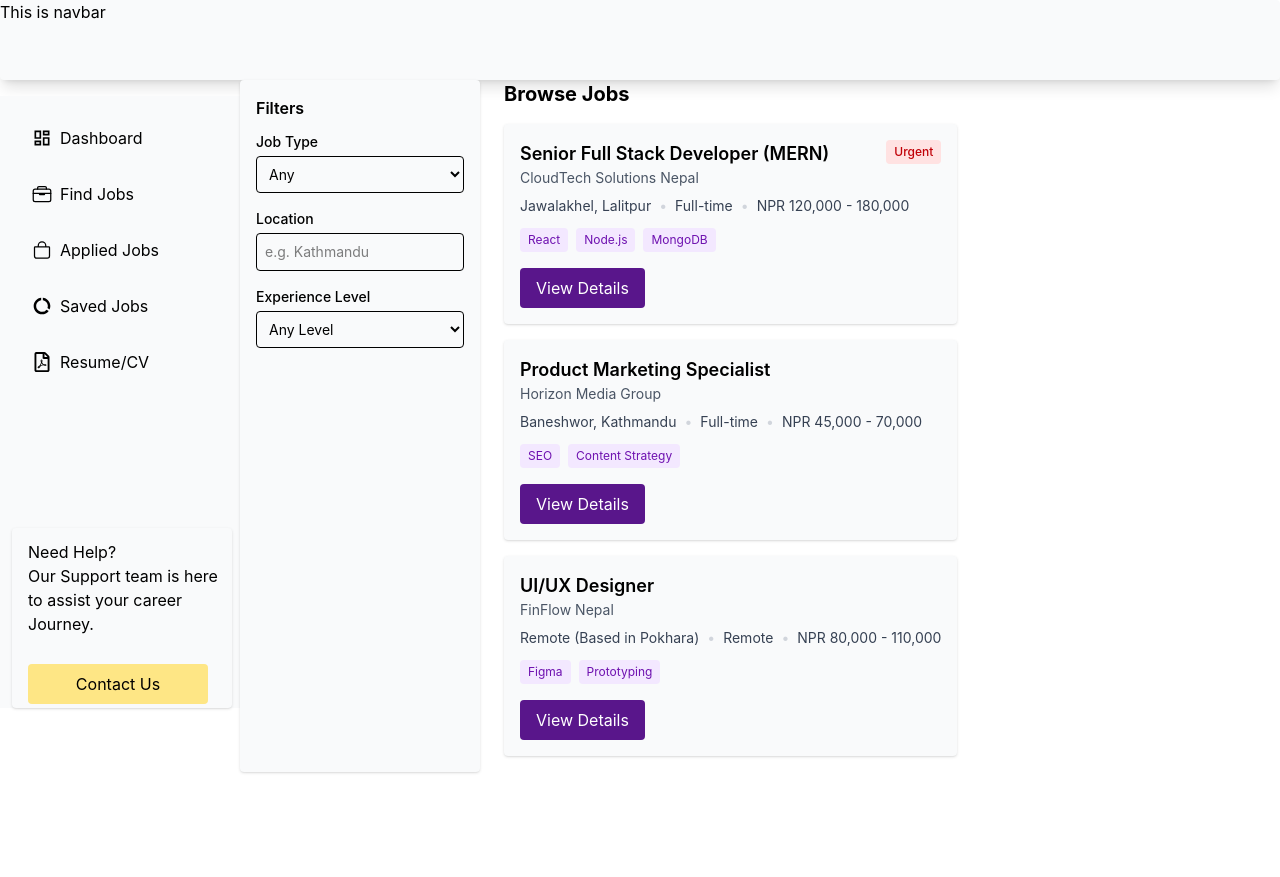
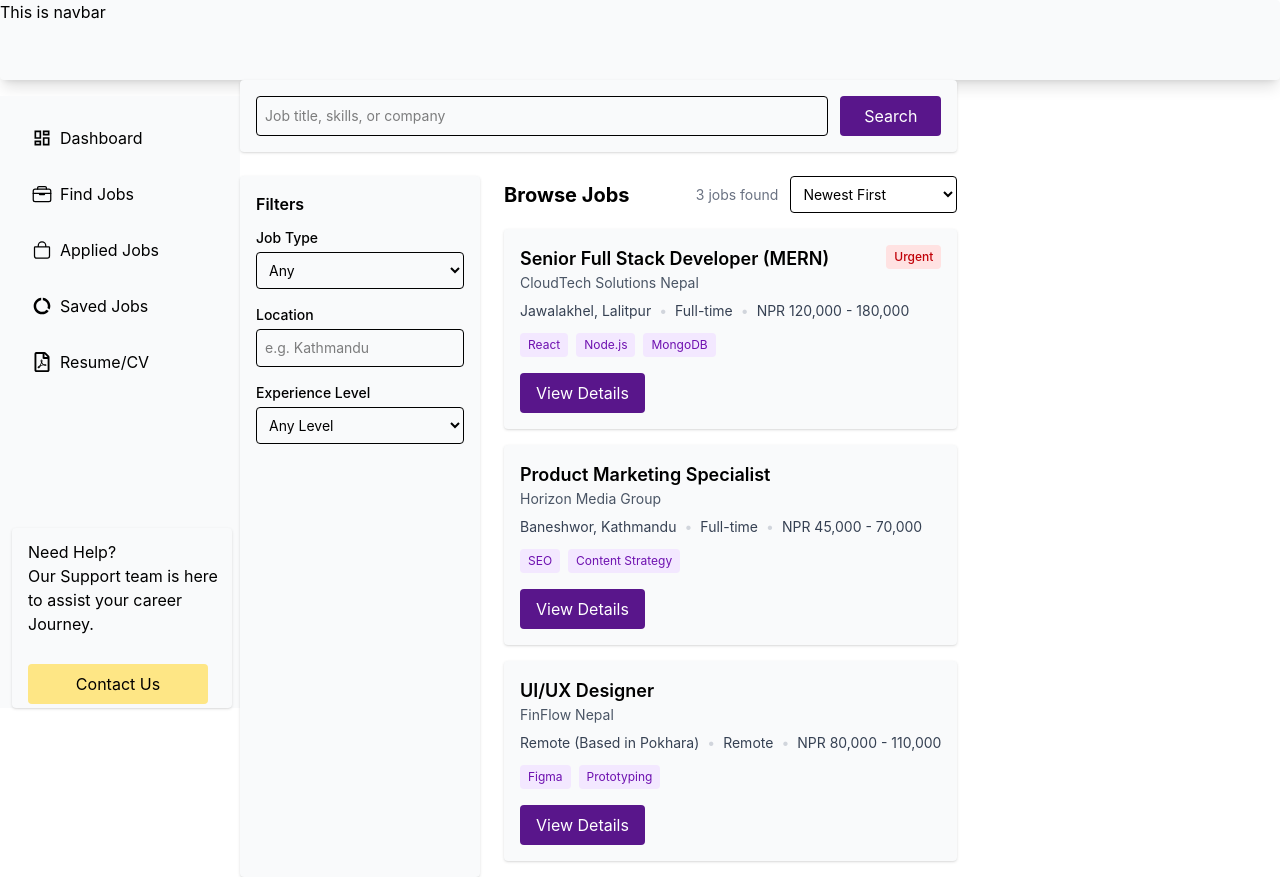
Before and after one commit to Naresharyal21/career_link_codeit_group_a, a React (Vite) app in the folder frontend/career_link/: page /jobs in a window 1280 px wide. Before the commit the page ends 800 px from the top, so only its background shows below. Built offline with nearby package versions, Linux system fonts and the light colour scheme.

Commit message:
Add search bar and sort dropdown to Browse Jobs page

```diff
--- a/frontend/career_link/src/pages/BrowseJobsPage.jsx
+++ b/frontend/career_link/src/pages/BrowseJobsPage.jsx
@@ -6,6 +6,8 @@ import JobFilters from '../jobs/components/JobFilters'
 const BrowseJobsPage = () => {
   const [jobs, setJobs] = useState([])
   const [loading, setLoading] = useState(true)
+  const [search, setSearch] = useState('')
+  const [sortBy, setSortBy] = useState('newest')
   const [filters, setFilters] = useState({ jobType: '', location: '', experience: '' })
 
   useEffect(() => {
@@ -15,19 +17,69 @@ const BrowseJobsPage = () => {
     })
   }, [])
 
-  const filteredJobs = jobs.filter((job) => {
+  const filteredJobs = jobs
+    .filter((job) => {
       if (filters.jobType && job.job_type !== filters.jobType) return false
       if (filters.experience && job.experience_level !== filters.experience) return false
       if (filters.location && !job.location.toLowerCase().includes(filters.location.toLowerCase())) return false
+      if (search) {
+        const query = search.toLowerCase()
+        const matchesTitle = job.title.toLowerCase().includes(query)
+        const matchesCompany = job.employer?.company_name?.toLowerCase().includes(query)
+        if (!matchesTitle && !matchesCompany) return false
+      }
       return true
+    })
+    .sort((a, b) => {
+      if (sortBy === 'newest') {
+        return new Date(b.created_at) - new Date(a.created_at)
+      }
+      if (sortBy === 'salary_high') {
+        return (b.salary_max || 0) - (a.salary_max || 0)
+      }
+      if (sortBy === 'salary_low') {
+        return (a.salary_min || 0) - (b.salary_min || 0)
+      }
+      return 0
     })
 
   return (
+    <div>
+      <div className="bg-gray-50 shadow shadow-black/12 rounded p-4 mb-6 flex gap-3">
+        <input
+          type="text"
+          placeholder="Job title, skills, or company"
+          className="flex-1 border rounded p-2 text-sm"
+          value={search}
+          onChange={(e) => setSearch(e.target.value)}
+        />
+        <button className="bg-purple-900 text-white px-6 py-2 rounded hover:bg-purple-800 active:bg-purple-950 transition-colors cursor-pointer">
+          Search
+        </button>
+      </div>
+
       <div className="flex gap-6">
         <JobFilters filters={filters} onChange={setFilters} />
         <div className="flex-1">
-        <h2 className="text-xl font-bold mb-4">Browse Jobs</h2>
+          <div className="flex justify-between items-center mb-4">
+            <h2 className="text-xl font-bold">Browse Jobs</h2>
+            <div className="flex items-center gap-3">
+              {!loading && (
+                <span className="text-sm text-gray-500">{filteredJobs.length} job{filteredJobs.length !== 1 ? 's' : ''} found</span>
+              )}
+              <select
+                className="border rounded p-2 text-sm"
+                value={sortBy}
+                onChange={(e) => setSortBy(e.target.value)}
+              >
+                <option value="newest">Newest First</option>
+                <option value="salary_high">Salary: High to Low</option>
+                <option value="salary_low">Salary: Low to High</option>
+              </select>
+            </div>
+          </div>
           <JobList jobs={filteredJobs} loading={loading} />
+        </div>
       </div>
     </div>
   )
```
Lines whose indentation alone changed are shown as unchanged.
